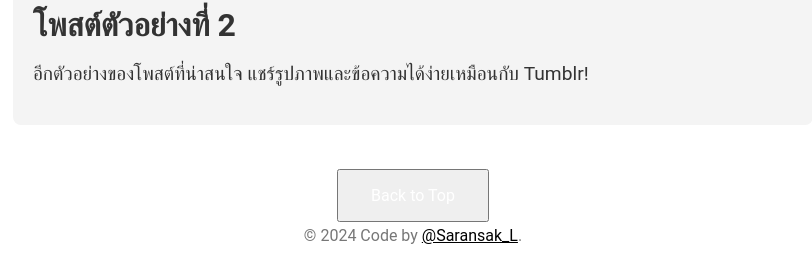
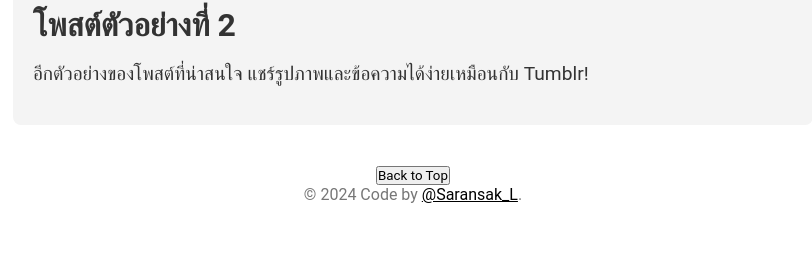
Before and after one commit to s4ransak/blog, a plain HTML site: page index.html in a window 1280 px wide. Shown: the part 1055-1320 px from the top of the page, without its empty margins (227-1039 px from the left). After the commit the page ends 1279 px from the top, so only its background shows below. Drawn offline with Linux system fonts and the light colour scheme.

Commit message:
Update index.html

```diff
--- a/index.html
+++ b/index.html
@@ -119,19 +119,13 @@
             text-align: center;
         }
 
-        a button {
+        button {
             background-color: #000
-            border: none;
             color: #fff;
-            padding: 15px 32px;
-            text-align: center;
-            text-decoration: none;
-            display: inline-block;
-            font-size: 16px;
-            margin: 4px 2px;
+
         }
 
-        a button:hover {
+        button:hover {
             background-color: #ffa200
         }
     </style>
```
